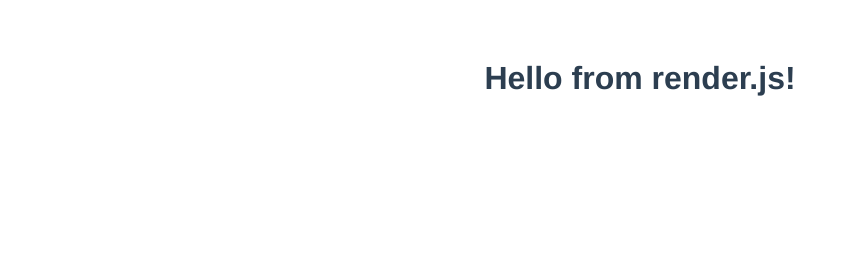
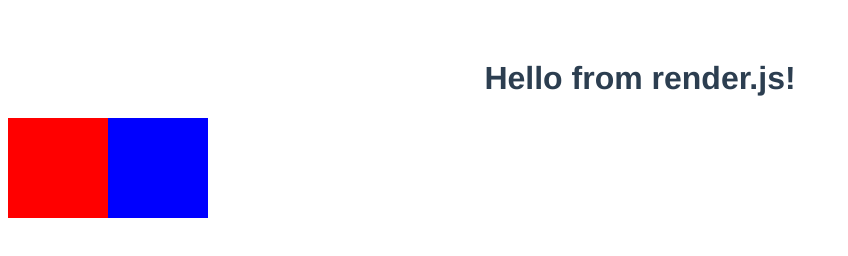
Before and after one commit to jonakirke94/odin-game-jam, a website built with Vite: page index.html in a window 1280 px wide. Shown: the whole page, without its empty margins (0-848 px from the left). Built offline with nearby package versions, Linux system fonts and the light colour scheme.

Commit message:
added two sample doors and added a click handler callback

```diff
--- a/index.html
+++ b/index.html
@@ -8,6 +8,10 @@
   </head>
   <body>
     <div id="app"></div>
+
+    <div id="room"></div>
+
+    <div id="battle-area"></div>
     <script type="module" src="/main.js"></script>
   </body>
 </html>
--- a/src/game.js
+++ b/src/game.js
@@ -1,14 +1,18 @@
 import render from "./render";
 
 const game = () => {
-  // eslint-disable-next-line no-unused-vars
   const ui = render();
+
+  const doorClicked = (door) => {
+    // eslint-disable-next-line no-console
+    console.log("The door was clicked", door);
+  };
 
   const init = () => {
     // eslint-disable-next-line no-console
     console.log("initiated game");
 
-    ui.init();
+    ui.init(doorClicked);
   };
 
   return {
--- a/src/render.js
+++ b/src/render.js
@@ -1,8 +1,25 @@
 const render = () => {
-  const init = () => {
+  const init = (doorClicked) => {
     document.querySelector("#app").innerHTML = `
 		<h1>Hello from render.js!</h1>
 	`;
+
+    const room = document.querySelector("#room");
+
+    const left = document.createElement("div");
+    left.classList.add("box", "left");
+    left.addEventListener("click", () => {
+      doorClicked("left");
+    });
+
+    const right = document.createElement("div");
+    right.classList.add("box", "right");
+    right.addEventListener("click", () => {
+      doorClicked("right");
+    });
+
+    room.appendChild(left);
+    room.appendChild(right);
   };
 
   return {
--- a/style.css
+++ b/style.css
@@ -6,3 +6,21 @@
   color: #2c3e50;
   margin-top: 60px;
 }
+
+#room {
+  display: flex;
+}
+
+.box {
+  width: 100px;
+  height: 100px;
+  cursor: pointer;
+}
+
+.left {
+  background-color: red;
+}
+
+.right {
+  background-color: blue;
+}
```
